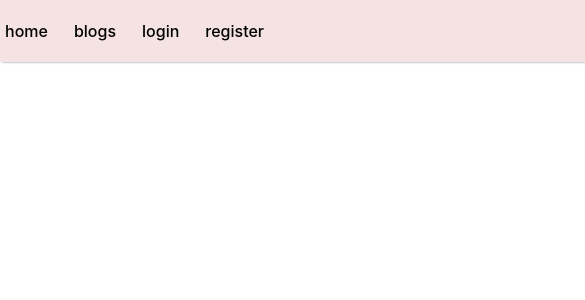
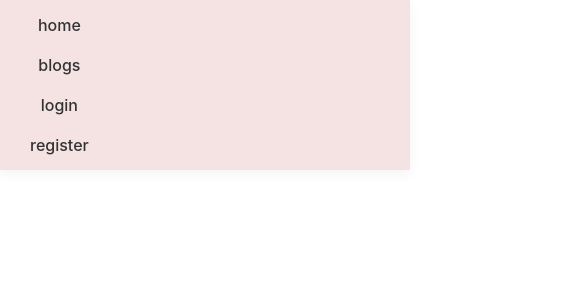
Before and after one commit to 5935512009/blogsProject_login, a React (Create React App) app in the folder blogs-project/: page / in a window 390 px wide. Shown: the top 300 px of the page, 585 px wide, since content can reach past the window. Built offline with nearby package versions, Linux system fonts and the light colour scheme.

Commit message:
update:{navbar.js css}

```diff
--- a/blogs-project/src/components/navbar/navbar.css
+++ b/blogs-project/src/components/navbar/navbar.css
@@ -1,82 +1,101 @@
+/* Navbar container */
 .navbar {
   position: sticky;
   top: 0;
+  width: 100%;
   display: flex;
-    width: 100%;
   justify-content: space-between;
-    box-shadow: 0 1px 3px -2px black;
-    background: white;
-    transition-duration: 1s;
+  align-items: center;
+  background-color: white;
+  box-shadow: 0 4px 12px rgba(0, 0, 0, 0.05);
+  z-index: 100;
+  padding: 10px 20px;
+  transition: background-color 0.3s ease;
+}
+
+/* Navigation menu */
+.nav-menu {
+  display: flex;
+  align-items: center;
 }
 
 .nav-menu .nav-list {
   display: flex;
-    padding: 2px;
-    margin-right: 10px;
   list-style: none;
-    justify-content: space-between;
+  gap: 20px;
+  margin: 0;
+  padding: 0;
   align-items: center;
-    gap: 20px;
-    cursor: pointer;
-    margin-left: auto;
-    transition-duration: 1s;
-    transition-delay: 2s;
 }
+
+/* List item styles */
 .nav-menu .nav-list li {
+  padding: 5px;
+  font-weight: 500;
+  transition: color 0.3s ease;
+}
 
-    padding: 3px;
-    font-weight: 500;
-    transition-duration: 0.5s;
+.nav-menu .nav-list li:hover {
+  color: #e62517;
 }
-  .nav-menu .nav-list li  button{
+/* a link styles in navbar */
+.nav-menu .nav-list li a {
+  text-decoration: none;
+  color: #333;
+  padding: 10px 15px;
+  font-size: 16px;
+  border-radius: 5px;
+  transition: background-color 0.3s ease, color 0.3s ease;
+}
+
+.nav-menu .nav-list li a:hover {
+  background-color: #f1f1f1;
+  color: #e62517;
+}
+
+/* Button styles for logout */
+.nav-menu .nav-list li button {
   background-color: #e62517;
   border: none;
   color: white;
-    font-size: 12px;
+  font-size: 14px;
   font-weight: 600;
-    padding: 12px 20px;
+  padding: 10px 20px;
   border-radius: 5px;
   cursor: pointer;
-    width: 100%;
   transition: background-color 0.3s ease, box-shadow 0.3s ease;
 }
-  .nav-menu .nav-list li  button:hover{
+
+.nav-menu .nav-list li button:hover {
   background-color: #be261b;
   box-shadow: 0 4px 10px rgba(41, 128, 185, 0.2);
 }
 
-
-  .nav-menu .nav-list li:hover {
-    color: rgb(19, 19, 32);
-    border-radius: 10px;
-    transition-duration: 0.5s;
-    text-decoration: underline;
-
-
-  }
-  .nav-menu .nav-list li a {
-    text-decoration: none; /* เอา underline ออก */
-    color: inherit; /* ให้ลิงก์ใช้สีตามที่ตั้งไว้ใน CSS */
+/* Responsive styles for mobile */
+@media screen and (max-width: 768px) {
+  .nav-menu .nav-list {
+    flex-direction: column;
+    gap: 10px;
   }
 
-  .nav-menu .nav-list li a:hover {
-    text-decoration: none; /* เอา underline ออกเมื่อเมาส์ hover */
+  .navbar {
+    padding: 10px;
+  }
 }
 
-
-
-  @media screen and (max-width: 865px) {
+/* Special styles for smaller mobile screens */
+@media screen and (max-width: 400px) {
   .navbar {
     background-color: rgb(245, 227, 227);
-      transition-duration: 1s;
-      width: 865px;
+    padding: 10px;
   }
 
+  .nav-menu .nav-list li {
+    font-size: 14px;
   }
 
-  @media screen and (max-width: 400px){
-    .App{
-      width: 400px;
-      height: 100%;
+  .nav-menu .nav-list li button {
+    padding: 8px 15px;
+    font-size: 12px;
   }
 }
--- a/blogs-project/src/pages/home/Home.jsx
+++ b/blogs-project/src/pages/home/Home.jsx
@@ -31,7 +31,12 @@ export default function Home() {
     <div className='home'>
       <div className='bayBook'>
         {/* แสดงชื่อผู้ใช้ ถ้ามี */}
-        {user ? <span>Welcome, {user.firstName}</span> : <span>Loading...</span>}
+        {user ?
+        <div className='blog-details'>
+          <span>Welcome, {user.firstName}</span>
+          <span>email: {user.email}</span>
+        </div>
+        : <span>Loading...</span>}
         <button className='logout' onClick={handleLogout}>Logout</button>
       </div>
     </div>
--- a/blogs-project/src/pages/home/home.css
+++ b/blogs-project/src/pages/home/home.css
@@ -13,6 +13,11 @@
     width: 40%;
     border: 3px solid gray;
     border-radius: 10px;
+}
+.home .bayBook .blog-details{
+    display: flex;
+    flex-direction: column;
+    padding-bottom: 10px;
 }
 .home .bayBook button{
     background-color: #e62517;
```
Lines whose indentation alone changed are shown as unchanged.
